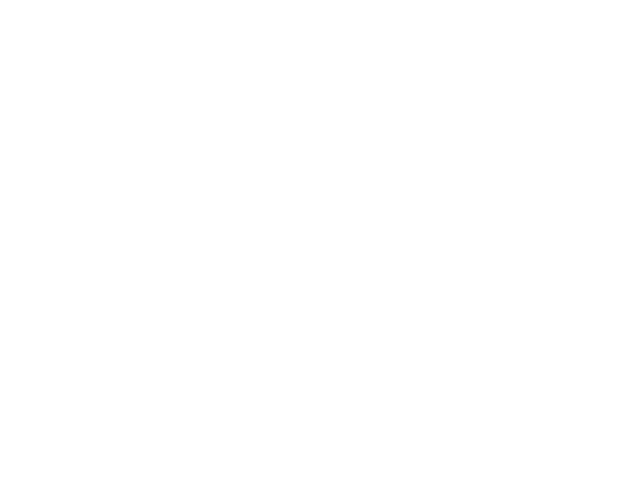
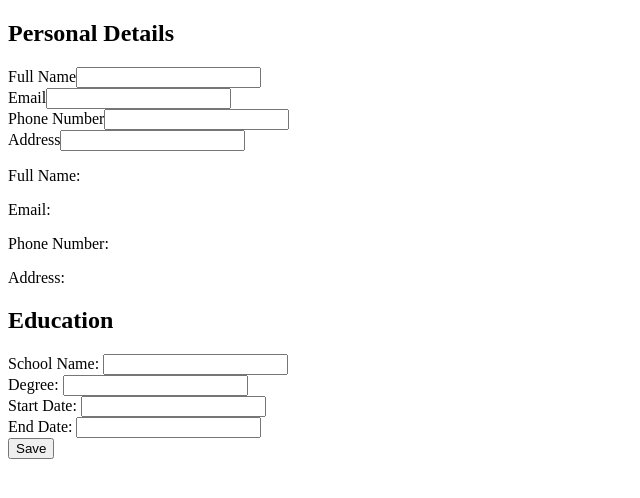
Before and after one commit to gabriel-2600/CV_App, a React (Vite) app: page / in a window 1280 px wide. Shown: the top 498 px of the page, without its empty margins (0-640 px from the left). Built offline with nearby package versions, Linux system fonts and the light colour scheme.

Commit message:
Added persoal details functionality - users can input personal details - the website will output the user's input

```diff
--- a/index.html
+++ b/index.html
@@ -4,7 +4,7 @@
     <meta charset="UTF-8" />
     <link rel="icon" type="image/svg+xml" href="" />
     <meta name="viewport" content="width=device-width, initial-scale=1.0" />
-    <title>CV Application</title>
+    <title>CV Builder</title>
   </head>
   <body>
     <div id="root"></div>
--- a/src/App.tsx
+++ b/src/App.tsx
@@ -1,6 +1,14 @@
-import { useState } from "react";
+import PersonalDetails from "./components/PersonalDetails/PersonalDetails.tsx";
+import Education from "./components/Education/Education.tsx";
 import "./App.css";
 
-function App() {}
+function App() {
+  return (
+    <div>
+      <PersonalDetails />
+      <Education />
+    </div>
+  );
+}
 
 export default App;
--- /dev/null
+++ b/src/components/Education/Education.tsx
@@ -0,0 +1,71 @@
+import { useState } from "react";
+
+interface EducationObject {
+  schoolName: string;
+  degree: string;
+  startDate: string;
+  endDate: string;
+}
+
+interface InputEducation {
+  education: EducationObject;
+  handleSchoolName: (event: React.ChangeEvent<HTMLInputElement>) => void;
+  handleDegree: (event: React.ChangeEvent<HTMLInputElement>) => void;
+  handleStartDate: (event: React.ChangeEvent<HTMLInputElement>) => void;
+  handleEndDate: (event: React.ChangeEvent<HTMLInputElement>) => void;
+}
+
+function InputEducation({
+  education,
+  handleSchoolName,
+  handleDegree,
+  handleStartDate,
+  handleEndDate,
+}: InputEducation) {
+  return (
+    <form>
+      <div>
+        <label>School Name: </label>
+        <input type="text" />
+      </div>
+
+      <div>
+        <label>Degree: </label>
+        <input type="text" />
+      </div>
+
+      <div>
+        <label>Start Date: </label>
+        <input type="text" />
+      </div>
+
+      <div>
+        <label>End Date: </label>
+        <input type="text" />
+      </div>
+
+      <button type="submit">Save</button>
+    </form>
+  );
+}
+
+function Education() {
+  const educationObject: EducationObject = {
+    schoolName: "",
+    degree: "",
+    startDate: "",
+    endDate: "",
+  };
+
+  const [education, setEducation] = useState(educationObject);
+  const [educationList, setEducationList] = useState([]);
+
+  return (
+    <div>
+      <h2>Education</h2>
+      <InputEducation education={education} />
+    </div>
+  );
+}
+
+export default Education;
--- /dev/null
+++ b/src/components/PersonalDetails/InputPersonalDetails.tsx
@@ -0,0 +1,53 @@
+import type { PersonalDetailsObject } from "./PersonalDetails";
+
+interface InputPersonalDetailsProps {
+  details: PersonalDetailsObject;
+  handleChange: (key: keyof PersonalDetailsObject, value: string) => void;
+}
+
+function InputPersonalDetails({
+  details,
+  handleChange,
+}: InputPersonalDetailsProps) {
+  return (
+    <form>
+      <div>
+        <label>Full Name</label>
+        <input
+          type="text"
+          value={details.fullName}
+          onChange={(event) => handleChange("fullName", event.target.value)}
+        />
+      </div>
+
+      <div>
+        <label>Email</label>
+        <input
+          type="text"
+          value={details.email}
+          onChange={(event) => handleChange("email", event.target.value)}
+        />
+      </div>
+
+      <div>
+        <label>Phone Number</label>
+        <input
+          type="number"
+          value={details.phoneNumber}
+          onChange={(event) => handleChange("phoneNumber", event.target.value)}
+        />
+      </div>
+
+      <div>
+        <label>Address</label>
+        <input
+          type="text"
+          value={details.address}
+          onChange={(event) => handleChange("address", event.target.value)}
+        />
+      </div>
+    </form>
+  );
+}
+
+export default InputPersonalDetails;
--- /dev/null
+++ b/src/components/PersonalDetails/OutputPersonalDetails.tsx
@@ -0,0 +1,29 @@
+import type { PersonalDetailsObject } from "./PersonalDetails";
+
+interface OutputPersonalDetailsProps {
+  details: PersonalDetailsObject;
+}
+
+function OutputPersonalDetails({ details }: OutputPersonalDetailsProps) {
+  return (
+    <div>
+      <div>
+        <p>Full Name: {details.fullName}</p>
+      </div>
+
+      <div>
+        <p>Email: {details.email}</p>
+      </div>
+
+      <div>
+        <p>Phone Number: {details.phoneNumber}</p>
+      </div>
+
+      <div>
+        <p>Address: {details.address}</p>
+      </div>
+    </div>
+  );
+}
+
+export default OutputPersonalDetails;
--- /dev/null
+++ b/src/components/PersonalDetails/PersonalDetails.tsx
@@ -0,0 +1,36 @@
+import { useState } from "react";
+import InputPersonalDetails from "./InputPersonalDetails";
+import OutputPersonalDetails from "./OutputPersonalDetails";
+
+interface PersonalDetailsObject {
+  fullName: string;
+  email: string;
+  phoneNumber: string;
+  address: string;
+}
+
+function PersonalDetails() {
+  const [details, setDetails] = useState<PersonalDetailsObject>({
+    fullName: "",
+    email: "",
+    phoneNumber: "",
+    address: "",
+  });
+
+  function handleChange(key: keyof PersonalDetailsObject, value: string) {
+    setDetails((prevDetails) => ({ ...prevDetails, [key]: value }));
+  }
+
+  return (
+    <div>
+      <h2>Personal Details</h2>
+
+      <InputPersonalDetails details={details} handleChange={handleChange} />
+
+      <OutputPersonalDetails details={details} />
+    </div>
+  );
+}
+
+export default PersonalDetails;
+export type { PersonalDetailsObject };
```
Also changed, not shown: 1 other file (tests, documents, lock files or other folders).
